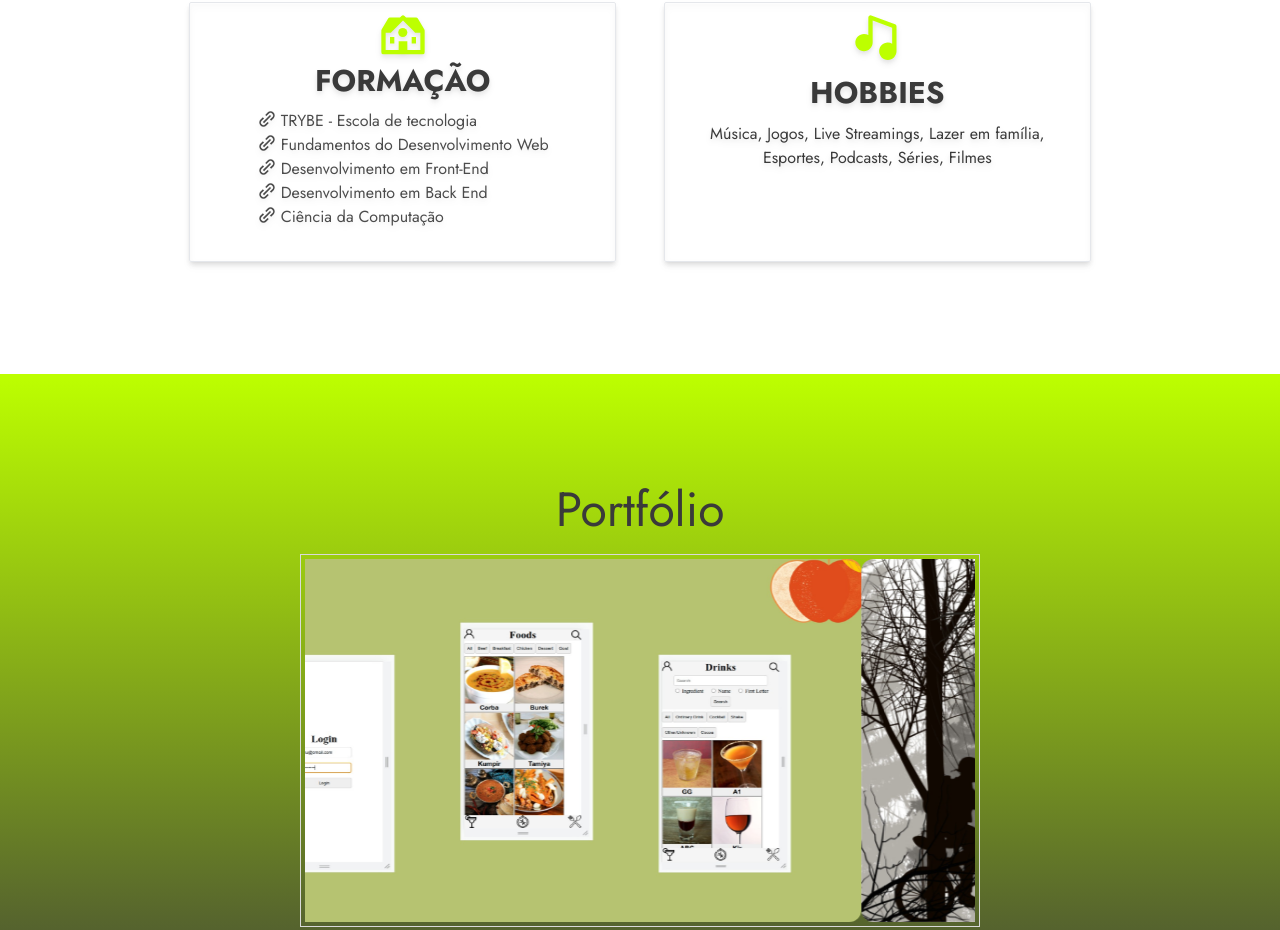
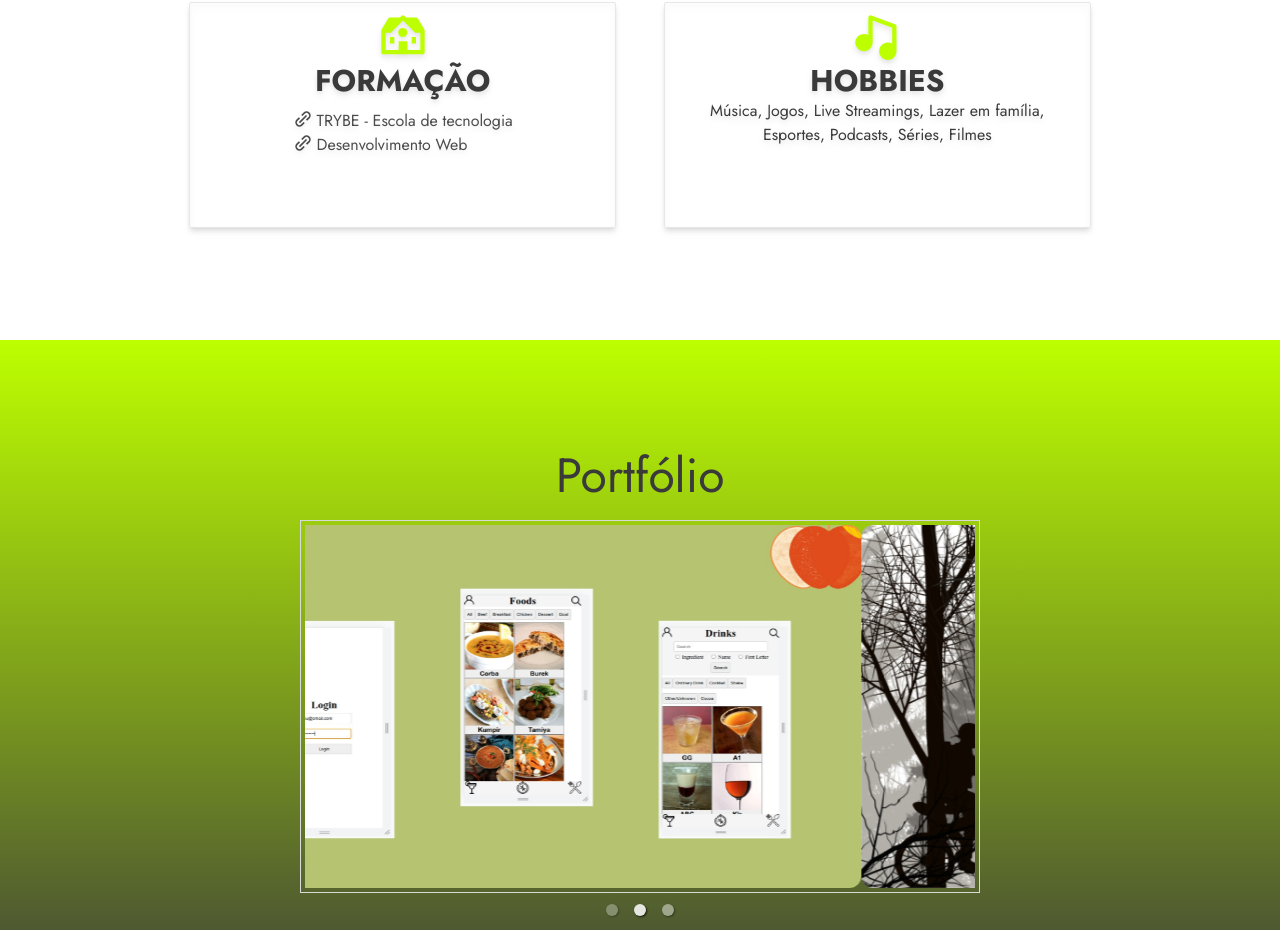
Before and after one commit to d-vieira/d-vieira-portfolio, a Next.js app: page / in a window 1280 px wide. Shown: the part 933-1863 px from the top of the page. Built offline with nearby package versions, Linux system fonts and the light colour scheme.

Commit message:
add: Web development certificate

```diff
--- a/src/components/Education.tsx
+++ b/src/components/Education.tsx
@@ -19,20 +19,8 @@ export default function Education() {
 
 const certificates = [
   {
-    title: "Fundamentos do Desenvolvimento Web",
-    url: "https://www.credential.net/0e269823-1061-401c-b68b-11300173c3f8",
-  },
-  {
-    title: "Desenvolvimento em Front-End",
-    url: "https://www.credential.net/0ddcbb10-372d-447c-998b-bbd63a3f535a",
-  },
-  {
-    title: "Desenvolvimento em Back End",
-    url: "https://www.credential.net/e21f6d24-001b-4ccb-a77b-afe2ce5aed11",
-  },
-  {
-    title: "Ciência da Computação",
-    url: "https://www.credential.net/100489e6-1885-4c32-957d-c4c3312ee9b8",
+    title: "Desenvolvimento Web",
+    url: "https://www.credential.net/417ba17c-c44a-435c-ad5a-ddd064286fd5",
   },
 ];
 
```
